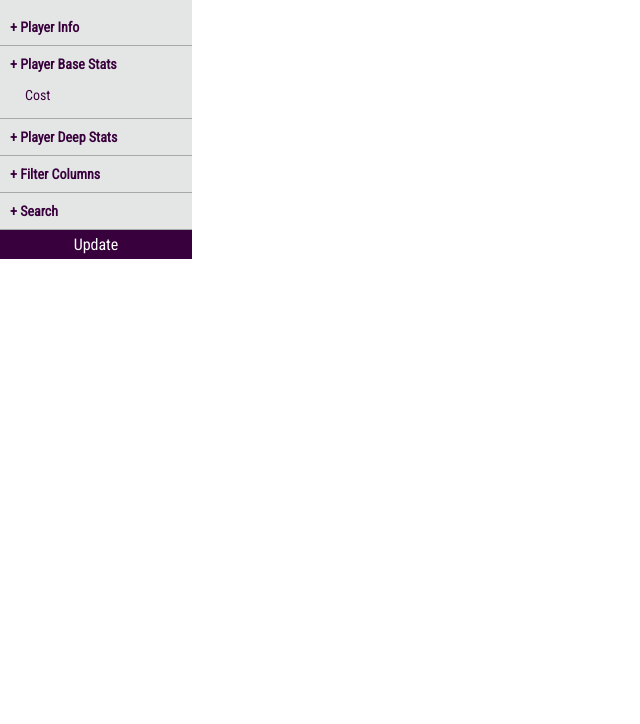
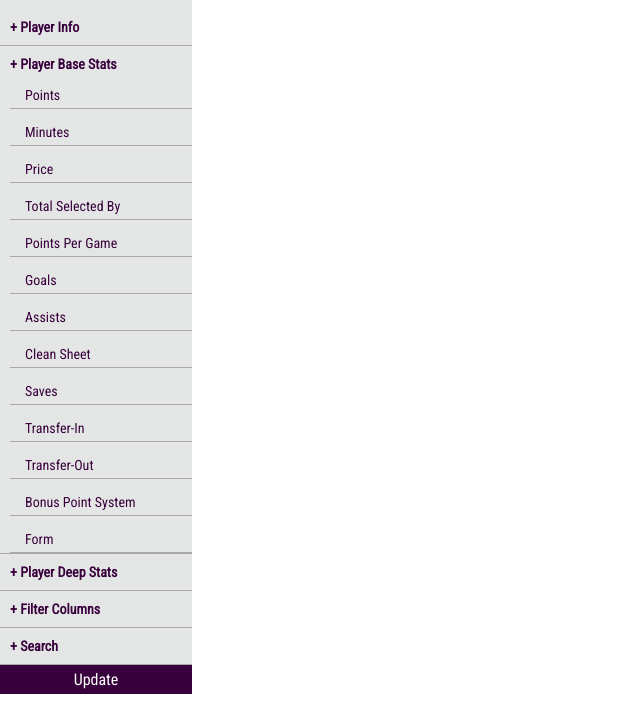
Before and after one commit to mdameenh/elysia, a Django app: page /fplassist/ in a window 1280 px wide, after a click on "+ Player Base Stats". Shown: the part 76-800 px from the top of the page, without its empty margins (0-640 px from the left). Run offline with Django 3.2, Linux system fonts and the light colour scheme; data that the repository does not hold is empty; some libraries are stand-ins or nearby versions; some web fonts are replaced.

Commit message:
adding filters for player base stats

```diff
--- a/templates/fplassist.html
+++ b/templates/fplassist.html
@@ -46,7 +46,7 @@
         });
 
     	 function genInfoFilters(str_checkbx, items, str_div, str_name){
-        	 checkbx = document.getElementById(str_checkbx);
+        	 var checkbx = document.getElementById(str_checkbx);
         	 var d_div = document.createElement('div');
         	 d_div.id = str_div;
         	 d_div.style.display = "none";
@@ -73,6 +73,45 @@
         	 checkbx.appendChild(d_div);
     	 }
 
+        function genBaseStatFilters(base_stat){
+            /*base_stat_name, val_min, val_max, step*/
+            var stat_input = document.getElementById(base_stat[0]+"_input");
+            var d_div = document.createElement('div');
+            d_div.id = base_stat[0]+"_div";
+            d_div.style.display = "none";
+            d_div.style.marginLeft = "10px";
+            d_div.style.marginBottom = "5px";
+
+            var stat_input_max = document.createElement("input");
+            stat_input_max.type = "number";
+            stat_input_max.name = base_stat[0] + "_max";
+            stat_input_max.value = base_stat[2];
+            stat_input_max.min = base_stat[1];
+            stat_input_max.max = base_stat[2];
+            stat_input_max.step = base_stat[3];
+            stat_input_max.style.marginLeft = "15px";
+            stat_input_max.style.marginRight = "15px";
+            stat_input_max.style.textAlign = "right";
+            stat_input_max.style.width = "70px";
+
+            var stat_input_min = document.createElement("input");
+            stat_input_min.type = "number";
+            stat_input_min.name = base_stat[0] + "_min";
+            stat_input_min.value = base_stat[1];
+            stat_input_min.min = base_stat[1];
+            stat_input_min.max = base_stat[2];
+            stat_input_min.step = base_stat[3];
+            stat_input_min.style.marginLeft = "15px";
+            stat_input_min.style.marginRight = "15px";
+            stat_input_min.style.textAlign = "right";
+            stat_input_min.style.width = "70px";
+
+            d_div.appendChild(stat_input_min);
+            d_div.appendChild(stat_input_max);
+
+            stat_input.appendChild(d_div);
+    	 }
+
         function getTableOnload() {
             teams = ['Arsenal', 'Bournemouth', 'Brighton', 'Burnley',
                      'Chelsea', 'Crystal Palace', 'Everton', 'Huddersfield',
@@ -83,10 +122,30 @@
             avail = ['Available', 'Doubtful', 'Injured', 'Unavailable'];
             difficulty = ['Very Easy', 'Easy', 'Hard', 'Very Hard'];
 
+           /*input, div, val_max, val_min, range_min, range_max, step*/
+            base_stats = [['points', '0', '600', '1'],
+                          ['minutes', '0', '3600', '1'],
+                          ['price', '0', '15', '0.1'],
+                          ['tsb', '0', '100', '0.1'],
+                          ['ppg', '0', '30', '0.1'],
+                          ['goals', '0', '38', '1'],
+                          ['assists', '0', '38', '1'],
+                          ['csheet', '0', '38', '1'],
+                          ['saves', '0', '200', '1'],
+                          ['txin', '0', '6000000', '1'],
+                          ['txout', '0', '6000000', '1'],
+                          ['bps', '0', '1500', '1'],
+                          ['form', '0', '20', '0.1']
+                        ]
+
             genInfoFilters('position_checkbx', positions, 'pos_div', 'position[]');
             genInfoFilters('team_checkbx', teams, 'team_div', 'team[]');
             genInfoFilters('avail_checkbx', avail, 'avail_div', 'availability[]');
             genInfoFilters('diff_checkbx', difficulty, 'diff_div', 'difficulty[]');
+
+            for(var i = 0; i<base_stats.length; i++){
+                genBaseStatFilters(base_stats[i]);
+            }
 
             var xhr = new XMLHttpRequest();
             xhr.open('GET', 'genTable', false);
@@ -150,7 +209,45 @@
     			<div style="border-bottom: 1px solid #A9A9A9;">
     				<p onclick="expand_filter('player_base')" style="margin:10px; font-size: 14px; font-weight:bold;">+ Player Base Stats</p>
         			<div id="player_base" style="display:none; margin-left: 10px;">
-        				<div style="margin:15px; font-size: 14px;">Cost</div>
+                    <div id="points_input" style="border-bottom: 1px solid #A9A9A9;">
+            				<div onclick="expand_filter('points_div');" style="margin:15px 10px 5px 15px; font-size: 14px;">Points<br></div>
+        				</div>
+                    <div id="minutes_input" style="border-bottom: 1px solid #A9A9A9;">
+            				<div onclick="expand_filter('minutes_div');" style="margin:15px 10px 5px 15px; font-size: 14px;">Minutes<br></div>
+        				</div>
+                    <div id="price_input" style="border-bottom: 1px solid #A9A9A9;">
+            				<div onclick="expand_filter('price_div');" style="margin:15px 10px 5px 15px; font-size: 14px;">Price<br></div>
+        				</div>
+                    <div id="tsb_input" style="border-bottom: 1px solid #A9A9A9;">
+            				<div onclick="expand_filter('tsb_div');" style="margin:15px 10px 5px 15px; font-size: 14px;">Total Selected By<br></div>
+        				</div>
+                    <div id="ppg_input" style="border-bottom: 1px solid #A9A9A9;">
+            				<div onclick="expand_filter('ppg_div');" style="margin:15px 10px 5px 15px; font-size: 14px;">Points Per Game<br></div>
+        				</div>
+                    <div id="goals_input" style="border-bottom: 1px solid #A9A9A9;">
+            				<div onclick="expand_filter('goals_div');" style="margin:15px 10px 5px 15px; font-size: 14px;">Goals<br></div>
+        				</div>
+                    <div id="assists_input" style="border-bottom: 1px solid #A9A9A9;">
+            				<div onclick="expand_filter('assists_div');" style="margin:15px 10px 5px 15px; font-size: 14px;">Assists<br></div>
+        				</div>
+                    <div id="csheet_input" style="border-bottom: 1px solid #A9A9A9;">
+            				<div onclick="expand_filter('csheet_div');" style="margin:15px 10px 5px 15px; font-size: 14px;">Clean Sheet<br></div>
+        				</div>
+                    <div id="saves_input" style="border-bottom: 1px solid #A9A9A9;">
+            				<div onclick="expand_filter('saves_div');" style="margin:15px 10px 5px 15px; font-size: 14px;">Saves<br></div>
+        				</div>
+                    <div id="txin_input" style="border-bottom: 1px solid #A9A9A9;">
+            				<div onclick="expand_filter('txin_div');" style="margin:15px 10px 5px 15px; font-size: 14px;">Transfer-In<br></div>
+        				</div>
+                    <div id="txout_input" style="border-bottom: 1px solid #A9A9A9;">
+            				<div onclick="expand_filter('txout_div');" style="margin:15px 10px 5px 15px; font-size: 14px;">Transfer-Out<br></div>
+        				</div>
+                    <div id="bps_input" style="border-bottom: 1px solid #A9A9A9;">
+            				<div onclick="expand_filter('bps_div');" style="margin:15px 10px 5px 15px; font-size: 14px;">Bonus Point System<br></div>
+        				</div>
+                    <div id="form_input" style="border-bottom: 1px solid #A9A9A9;">
+            				<div onclick="expand_filter('form_div');" style="margin:15px 10px 5px 15px; font-size: 14px;">Form<br></div>
+        				</div>
         			</div>
     			</div>
 
```
